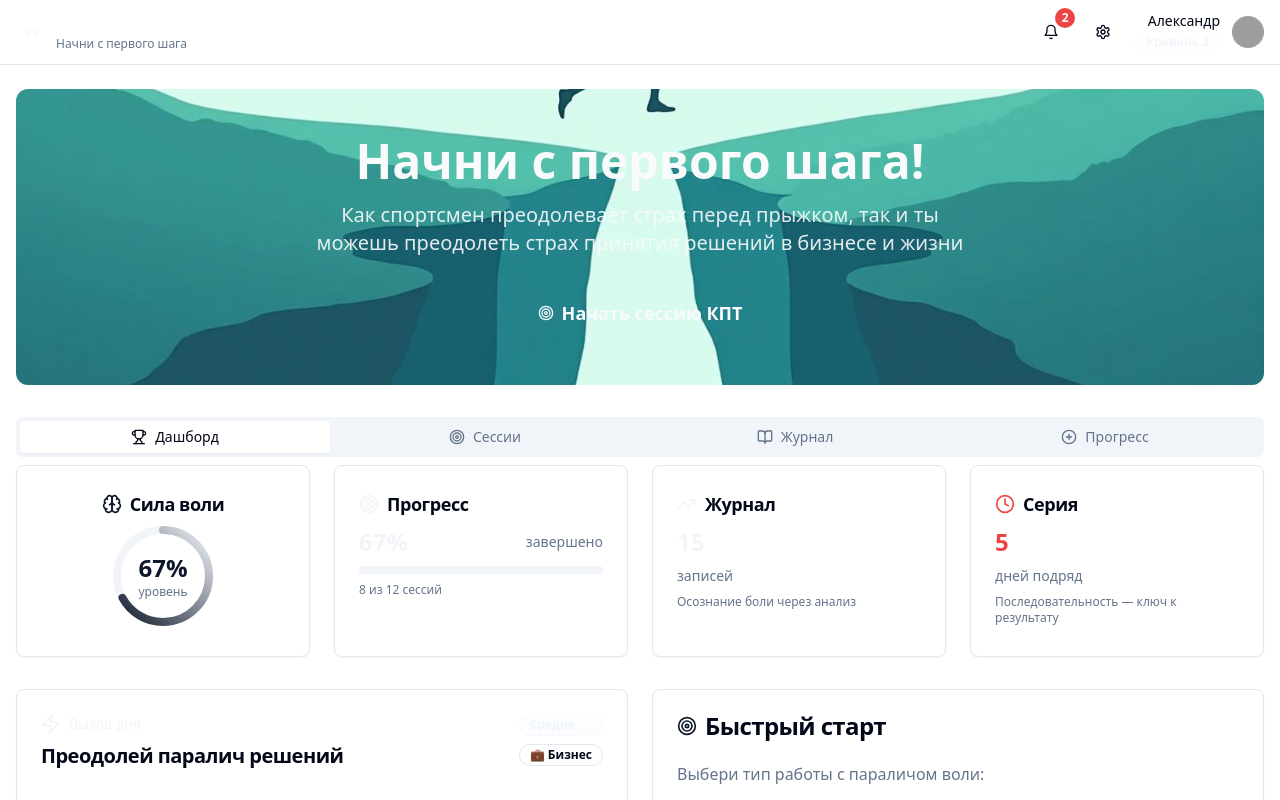
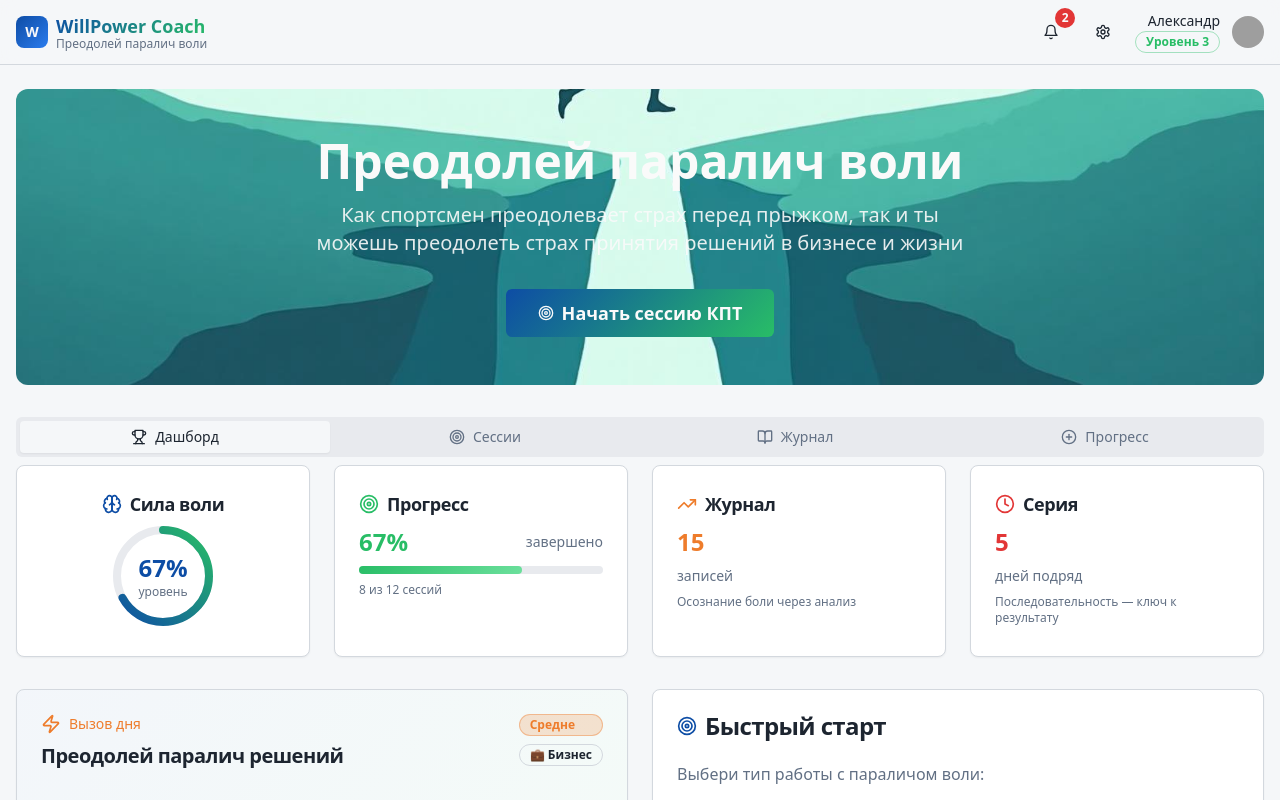
Before and after one commit to ceodima/grok-cbt-coach-43ffb668, a React (Vite) app: page / in a window 1280 px wide. Shown: the top 800 px of the page. Built offline with nearby package versions, Linux system fonts and the light colour scheme; grey boxes are pictures that could not be loaded.

Commit message:
Reverted to commit dedd60c3db6fc1a196500ede393b5c5cf1671c2a

```diff
--- a/index.html
+++ b/index.html
@@ -3,12 +3,12 @@
   <head>
     <meta charset="UTF-8" />
     <meta name="viewport" content="width=device-width, initial-scale=1.0" />
-    <title>WillPower Coach - Начни с первого шага!</title>
+    <title>WillPower Coach - Преодолей паралич воли через КПТ</title>
     <meta name="description" content="Приложение для работы с параличом воли, страхами и принятием решений через когнитивно-поведенческую терапию. Аналогии из спорта и предпринимательства." />
     <meta name="author" content="WillPower Coach" />
     <meta name="keywords" content="КПТ, паралич воли, когнитивно-поведенческая терапия, страхи, принятие решений, спорт, предпринимательство" />
 
-    <meta property="og:title" content="WillPower Coach - Начни с первого шага!" />
+    <meta property="og:title" content="WillPower Coach - Преодолей паралич воли" />
     <meta property="og:description" content="Научись преодолевать паралич воли и страхи через техники КПТ, аналогии из спорта и предпринимательства." />
     <meta property="og:type" content="website" />
     <meta property="og:image" content="https://lovable.dev/opengraph-image-p98pqg.png" />
--- a/src/components/navigation-header.tsx
+++ b/src/components/navigation-header.tsx
@@ -43,7 +43,7 @@ export const NavigationHeader = ({
                 WillPower Coach
               </h1>
               <p className="text-xs text-muted-foreground -mt-1">
-                Начни с первого шага
+                Преодолей паралич воли
               </p>
             </div>
           </div>
--- a/src/components/ui/button.tsx
+++ b/src/components/ui/button.tsx
@@ -21,8 +21,7 @@ const buttonVariants = cva(
         strength: "bg-gradient-strength text-primary-foreground hover:shadow-strength transform hover:scale-105 transition-bounce",
         growth: "bg-gradient-growth text-secondary-foreground hover:shadow-growth transform hover:scale-105 transition-bounce",
         action: "bg-gradient-action text-accent-foreground hover:shadow-elegant transform hover:scale-105 transition-bounce",
-        hero: "bg-gradient-hero text-primary-foreground hover:shadow-neon px-8 py-6 text-lg font-semibold transform hover:scale-105 transition-bounce",
-        neon: "bg-gradient-neon text-accent-foreground hover:shadow-neon transform hover:scale-105 transition-glow shadow-elegant",
+        hero: "bg-gradient-hero text-primary-foreground hover:shadow-strength px-8 py-6 text-lg font-semibold transform hover:scale-105 transition-bounce",
       },
       size: {
         default: "h-10 px-4 py-2",
--- a/src/index.css
+++ b/src/index.css
@@ -8,88 +8,112 @@
 
 @layer base {
   :root {
-    /* Изначальный светлый дизайн */
-    --background: 0 0% 100%;
-    --foreground: 222.2 84% 4.9%;
+    /* Основные цвета - успокаивающие но энергичные */
+    --background: 215 25% 97%;
+    --foreground: 215 25% 15%;
 
     --card: 0 0% 100%;
-    --card-foreground: 222.2 84% 4.9%;
+    --card-foreground: 215 25% 15%;
 
     --popover: 0 0% 100%;
-    --popover-foreground: 222.2 84% 4.9%;
+    --popover-foreground: 215 25% 15%;
 
-    --primary: 222.2 47.4% 11.2%;
-    --primary-foreground: 210 40% 98%;
+    /* Первичные цвета - глубокий синий силы и решительности */
+    --primary: 215 85% 35%;
+    --primary-foreground: 0 0% 98%;
+    --primary-glow: 215 85% 55%;
 
-    --secondary: 210 40% 96.1%;
-    --secondary-foreground: 222.2 47.4% 11.2%;
+    /* Вторичные - зеленый роста и прогресса */
+    --secondary: 145 65% 45%;
+    --secondary-foreground: 0 0% 98%;
+    --secondary-glow: 145 65% 65%;
 
-    --muted: 210 40% 96.1%;
-    --muted-foreground: 215.4 16.3% 46.9%;
+    /* Приглушенные тона */
+    --muted: 215 15% 92%;
+    --muted-foreground: 215 15% 45%;
 
-    --accent: 210 40% 96.1%;
-    --accent-foreground: 222.2 47.4% 11.2%;
+    /* Акцентные - оранжевый энергии и действия */
+    --accent: 25 85% 55%;
+    --accent-foreground: 0 0% 98%;
 
-    --destructive: 0 84.2% 60.2%;
-    --destructive-foreground: 210 40% 98%;
+    /* Деструктивные - красный предупреждений */
+    --destructive: 0 75% 55%;
+    --destructive-foreground: 0 0% 98%;
 
-    --border: 214.3 31.8% 91.4%;
-    --input: 214.3 31.8% 91.4%;
-    --ring: 222.2 84% 4.9%;
+    --border: 215 15% 85%;
+    --input: 215 15% 90%;
+    --ring: 215 85% 35%;
 
     --radius: 0.5rem;
 
+    /* Градиенты для мотивации и энергии */
+    --gradient-strength: linear-gradient(135deg, hsl(var(--primary)), hsl(var(--primary-glow)));
+    --gradient-growth: linear-gradient(135deg, hsl(var(--secondary)), hsl(var(--secondary-glow)));
+    --gradient-action: linear-gradient(135deg, hsl(var(--accent)), hsl(25 85% 70%));
+    --gradient-hero: linear-gradient(135deg, hsl(var(--primary)), hsl(var(--secondary)));
+
+    /* Тени с оттенком силы */
+    --shadow-strength: 0 10px 30px -10px hsl(var(--primary) / 0.3);
+    --shadow-growth: 0 10px 30px -10px hsl(var(--secondary) / 0.3);
+    --shadow-elegant: 0 4px 20px -4px hsl(var(--primary) / 0.15);
+
+    /* Анимации */
+    --transition-smooth: all 0.3s cubic-bezier(0.4, 0, 0.2, 1);
+    --transition-bounce: all 0.4s cubic-bezier(0.175, 0.885, 0.32, 1.275);
+
     --sidebar-background: 0 0% 98%;
+
     --sidebar-foreground: 240 5.3% 26.1%;
+
     --sidebar-primary: 240 5.9% 10%;
+
     --sidebar-primary-foreground: 0 0% 98%;
+
     --sidebar-accent: 240 4.8% 95.9%;
+
     --sidebar-accent-foreground: 240 5.9% 10%;
+
     --sidebar-border: 220 13% 91%;
+
     --sidebar-ring: 217.2 91.2% 59.8%;
   }
 
   .dark {
-    /* Темная тема как у Lovable - глубокие черные и серые тона */
-    --background: 217 32.6% 5.9%;
+    --background: 222.2 84% 4.9%;
     --foreground: 210 40% 98%;
 
-    --card: 217 32.6% 8.5%;
+    --card: 222.2 84% 4.9%;
     --card-foreground: 210 40% 98%;
 
-    --popover: 217 32.6% 8.5%;
+    --popover: 222.2 84% 4.9%;
     --popover-foreground: 210 40% 98%;
 
-    /* Яркие акценты на темном фоне */
-    --primary: 215 85% 55%;
-    --primary-foreground: 217 32.6% 5.9%;
-    --primary-glow: 215 85% 75%;
+    --primary: 210 40% 98%;
+    --primary-foreground: 222.2 47.4% 11.2%;
 
-    --secondary: 145 65% 55%;
-    --secondary-foreground: 217 32.6% 5.9%;
-    --secondary-glow: 145 65% 75%;
+    --secondary: 217.2 32.6% 17.5%;
+    --secondary-foreground: 210 40% 98%;
 
-    --muted: 217 32.6% 12.5%;
+    --muted: 217.2 32.6% 17.5%;
     --muted-foreground: 215 20.2% 65.1%;
 
-    --accent: 25 85% 65%;
-    --accent-foreground: 217 32.6% 5.9%;
+    --accent: 217.2 32.6% 17.5%;
+    --accent-foreground: 210 40% 98%;
 
-    --destructive: 0 75% 65%;
+    --destructive: 0 62.8% 30.6%;
     --destructive-foreground: 210 40% 98%;
 
-    --border: 217 32.6% 15.5%;
-    --input: 217 32.6% 15.5%;
-    --ring: 215 85% 55%;
-
-    --sidebar-background: 217 32.6% 7.5%;
-    --sidebar-foreground: 210 40% 98%;
-    --sidebar-primary: 215 85% 55%;
-    --sidebar-primary-foreground: 217 32.6% 5.9%;
-    --sidebar-accent: 217 32.6% 12.5%;
-    --sidebar-accent-foreground: 210 40% 98%;
-    --sidebar-border: 217 32.6% 15.5%;
-    --sidebar-ring: 215 85% 55%;
+    --border: 217.2 32.6% 17.5%;
+    --input: 217.2 32.6% 17.5%;
+    --ring: 212.7 26.8% 83.9%;
+    --sidebar-background: 240 5.9% 10%;
+    --sidebar-foreground: 240 4.8% 95.9%;
+    --sidebar-primary: 224.3 76.3% 48%;
+    --sidebar-primary-foreground: 0 0% 100%;
+    --sidebar-accent: 240 3.7% 15.9%;
+    --sidebar-accent-foreground: 240 4.8% 95.9%;
+    --sidebar-border: 240 3.7% 15.9%;
+    --sidebar-ring: 217.2 91.2% 59.8%;
   }
 }
 
--- a/src/pages/Index.tsx
+++ b/src/pages/Index.tsx
@@ -104,7 +104,7 @@ const Index = () => {
           <div className="absolute inset-0 bg-gradient-hero/80" />
           <div className="relative z-10 p-8 md:p-12 text-center">
             <h1 className="text-3xl md:text-5xl font-bold text-primary-foreground mb-4">
-              Начни с первого шага!
+              Преодолей паралич воли
             </h1>
             <p className="text-lg md:text-xl text-primary-foreground/90 mb-8 max-w-2xl mx-auto">
               Как спортсмен преодолевает страх перед прыжком, так и ты можешь преодолеть страх принятия решений в бизнесе и жизни
--- a/tailwind.config.ts
+++ b/tailwind.config.ts
@@ -69,19 +69,16 @@ export default {
 				'gradient-strength': 'var(--gradient-strength)',
 				'gradient-growth': 'var(--gradient-growth)',
 				'gradient-action': 'var(--gradient-action)',
-				'gradient-hero': 'var(--gradient-hero)',
-				'gradient-neon': 'var(--gradient-neon)'
+				'gradient-hero': 'var(--gradient-hero)'
 			},
 			boxShadow: {
 				'strength': 'var(--shadow-strength)',
 				'growth': 'var(--shadow-growth)',
-				'elegant': 'var(--shadow-elegant)',
-				'neon': 'var(--shadow-neon)'
+				'elegant': 'var(--shadow-elegant)'
 			},
 			transitionTimingFunction: {
 				'smooth': 'var(--transition-smooth)',
-				'bounce': 'var(--transition-bounce)',
-				'glow': 'var(--transition-glow)'
+				'bounce': 'var(--transition-bounce)'
 			},
 			borderRadius: {
 				lg: 'var(--radius)',
```
